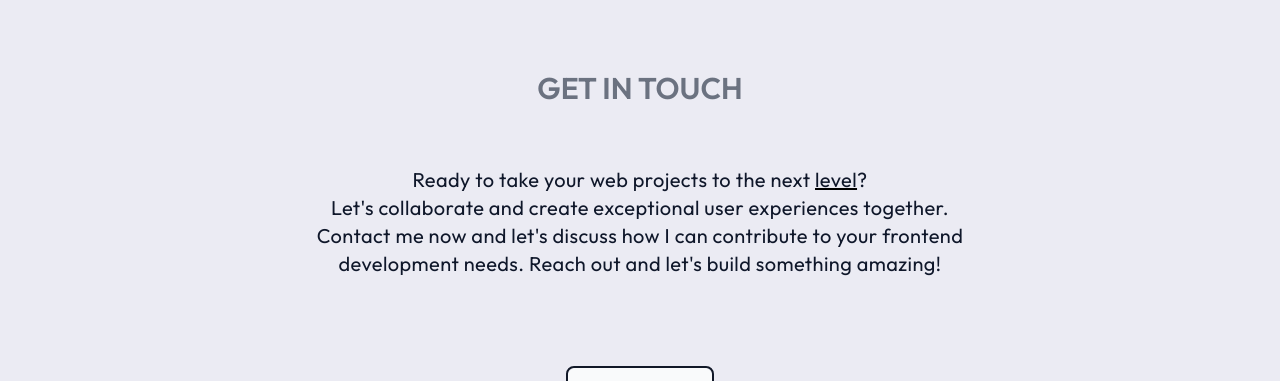
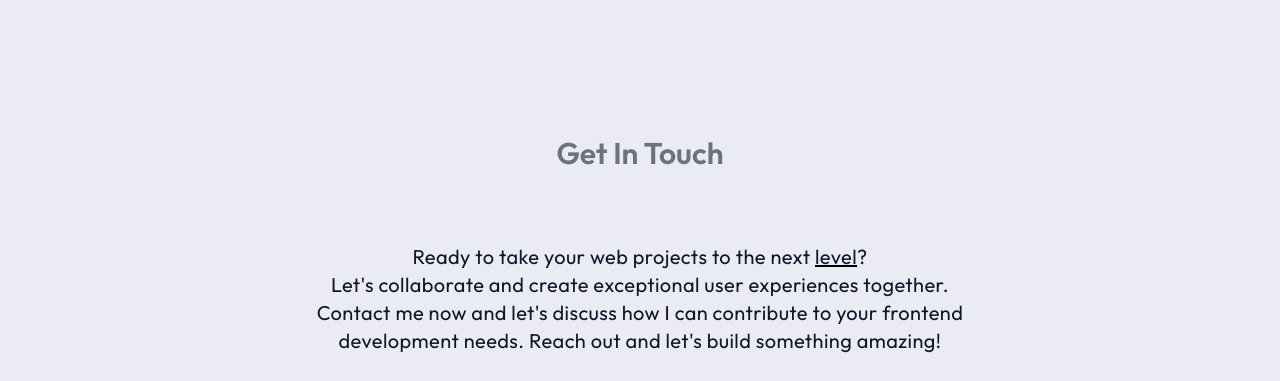
Before and after one commit to DevelopedByPresh/precious-ugwunna-portfolio, a Next.js app: page / in a window 1280 px wide. Shown: the part 2177-2558 px from the top of the page. Built offline with nearby package versions, Linux system fonts and the light colour scheme; no server answers; a web font is replaced by a local one.

Commit message:
Update layout

```diff
--- a/components/About.tsx
+++ b/components/About.tsx
@@ -26,7 +26,7 @@ const About = memo(() => {
       whileInView={{ opacity: 1, y: 0 }}
       viewport={{ once: true }}
       transition={{ duration: 0.8 }}
-      className="flex flex-col px-4 sm:px-8 md:px-16 lg:px-20 pt-16 sm:pt-20
+      className="flex flex-col px-3md:px-16 lg:px-20 pt-16 sm:pt-20
       max-w-7xl mx-auto w-full"
     >
       <h2
@@ -60,7 +60,7 @@ const About = memo(() => {
           />
         </motion.div>
 
-        <div className="space-y-6 text-base sm:text-lg lg:text-xl">
+        <div className="space-y-6 text-base sm:text-lg lg:text-xl px-6 md:px-16  lg:px-20">
           <div className="space-y-4">
             <p className="leading-relaxed">
               Before diving into tech, I started with graphics design, which
--- a/components/ContactMe.tsx
+++ b/components/ContactMe.tsx
@@ -12,21 +12,21 @@ const ContactMe = (props: Props) => {
   };
   return (
     <footer
-      className=" flex text-center flex-col md:text-left  mt-28 mb-5 max-w-7xl
-       px-10  overflow-hidden   mx-auto items-center lg:space-y-10  "
+      className=" flex text-center flex-col md:text-left mt-10 lg:mt-28 mb-5 max-w-7xl
+       px-3 lg:px-10  overflow-hidden   mx-auto items-center lg:space-y-10  "
     >
       <h3
-        className=" text-3xl xl:text-3xl md:text-4xl md:mb-[6rem]  lg:mb-[0] font-semibold
-       uppercase font-outfit text-gray-500"
+        className="text-3xl md:mb-[6rem]  lg:mb-[0] font-semibold
+        font-outfit text-gray-500"
       >
         Get In Touch
       </h3>
       <div
-        className="lg:space-y-20 pb-24 lg:pb-10 xl:space-y-1 flex flex-col items-center justify-start md:max-w-2xl lg:max-w-3xl max-w-3xl tracking-wide text-center
+        className="lg:space-y-20 pb-28 lg:pb-10 xl:space-y-1 flex flex-col items-center justify-start md:max-w-2xl lg:max-w-3xl max-w-3xl tracking-wide text-center
 
        font-normal xl:text "
       >
-        <p className="text-sm xl:mb-16 xl:text-xl  p-5 text-start md:text-center md:text-xl lg:text-3xl ">
+        <p className="text-sm my-3 xl:mb-16 xl:text-xl  p-5 text-start md:text-center md:text-xl lg:text-3xl ">
           Ready to take your web projects to the next{" "}
           <span className="underline decoration-black decoration-2">level</span>
           ? <br /> Let's collaborate and create exceptional user experiences
--- a/components/Hero.tsx
+++ b/components/Hero.tsx
@@ -21,11 +21,11 @@ const Hero = memo(() => {
       initial={{ opacity: 0, y: 20 }}
       animate={{ opacity: 1, y: 0 }}
       transition={{ duration: 0.5 }}
-      className="relative flex flex-col px-6 md:px-12 lg:px-16 xl:px-24
+      className="relative flex flex-col
         min-h-[calc(100vh-6rem)] xl:min-h-full justify-center max-w-7xl mx-auto
         pt-24 md:pt-28 lg:pt-32"
     >
-      <div className="space-y-4 sm:space-y-5 md:space-y-6">
+      <div className="space-y-4 sm:space-y-5 md:space-y-6 px-6 md:px-16  lg:px-20">
         <h4
           className="text-sm sm:text-base md:text-lg lg:text-xl
           font-medium text-gray-600"
@@ -50,7 +50,7 @@ const Hero = memo(() => {
           </h2>
         </div>
 
-        <p className="text-base sm:text-lg md:text-xl lg:text-2xl max-w-3xl text-gray-600 leading-relaxed">
+        <p className="text-base sm:text-lg md:text-xl lg:text-2xl max-w-3xl text-gray-600  leading-relaxed">
           I’m a software engineer creating clean, responsive, and accessible web
           experiences with React, Next.js, Tailwind CSS, and Web3. I build smart
           contracts with Solidity, contribute to decentralized projects, and
--- a/components/WorkSection.tsx
+++ b/components/WorkSection.tsx
@@ -6,7 +6,7 @@ const WorkSection = () => {
   // Get top 3 latest projects
 
   return (
-    <div className=" w-full flex flex-col lg:flex-row lg:justify-between gap-16 lg:gap-28  mt-36 max-w-7xl mx-auto px-6 md:px-16  lg:px-20 py-16">
+    <div className=" w-full flex flex-col lg:flex-row lg:justify-between gap-16 lg:gap-28  mt-36 max-w-7xl mx-auto px-3 md:px-16  lg:px-20 py-16">
 
       {/* Work Experience Section */}
       <div className="flex-1">
```
